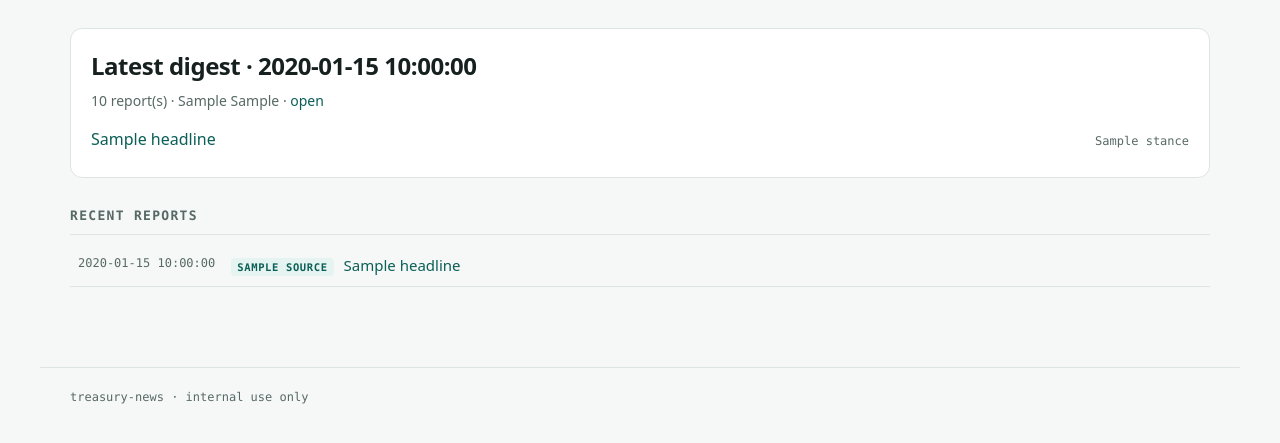
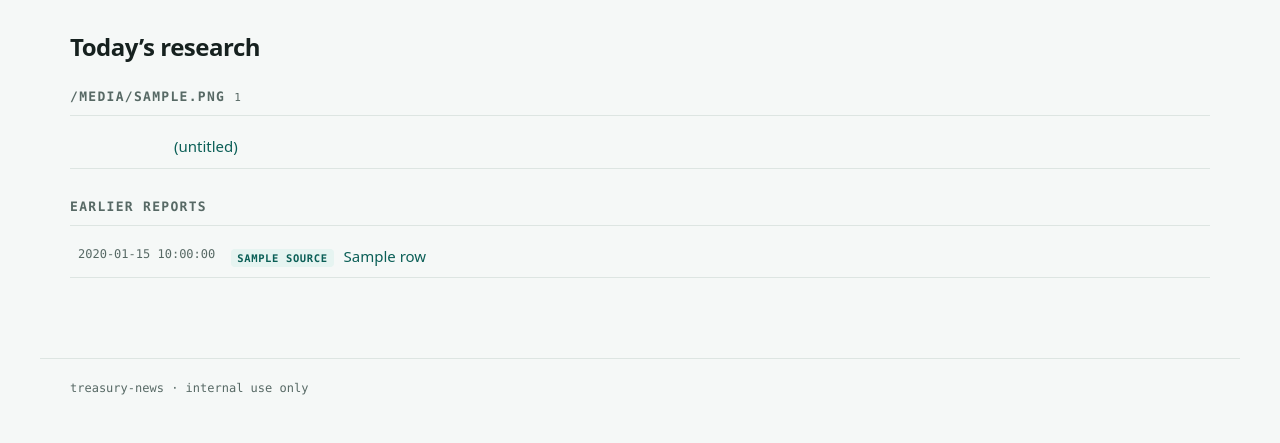
Before and after one commit to emrekartal00/treasury-news, a Flask app: template webapp/templates/index.html in a window 1280 px wide. Shown: the part 61-504 px from the top of the page. Run offline with Flask 3, Linux system fonts and the light colour scheme; the template is opened without the code that fills it: most values are stand-ins (such as "Sample title", 1, 10 or a date in 2020).

Commit message:
webapp: homepage = today's reports grouped by source
- index top: today's reports (publication_date = DB current date) grouped by
  source, newest first, with publication dates and the report's own heading
- lists show reports.title (not the AI summary one-liner); 'Earlier reports'
  below excludes today's to avoid duplication
- db.py: todays_by_source(); recent() returns the report heading, excludes today

Co-Authored-By: Claude Opus 4.8 <noreply@anthropic.com>

```diff
--- a/webapp/app.py
+++ b/webapp/app.py
@@ -22,10 +22,9 @@ def index():
         page = 1
     per = 25
     rows = db.recent(per, (page - 1) * per)
-    date = db.latest_digest_date()
-    digest = db.get_digest(date) if date else None
-    return render_template("index.html", rows=rows, page=page, has_next=len(rows) == per,
-                           digest=digest, digest_date=date)
+    today = db.todays_by_source() if page == 1 else {}  # today's block only on the first page
+    return render_template("index.html", rows=rows, page=page,
+                           has_next=len(rows) == per, today=today)
 
 
 @app.route("/search")
--- a/webapp/static/style.css
+++ b/webapp/static/style.css
@@ -49,6 +49,10 @@ td.pdf{text-align:right;width:48px;font-family:var(--mono);font-size:12px}
 .src{display:inline-block;font-family:var(--mono);font-size:10.5px;font-weight:700;
   letter-spacing:.06em;padding:1px 6px;border-radius:4px;background:var(--accent-soft);
   color:var(--accent);vertical-align:middle;margin-right:6px}
+.today{margin-bottom:10px}
+.src-group{margin:0 0 16px}
+.src-group h2{margin-top:22px}
+.src-group h2 .count{font-family:var(--mono);font-size:11px;font-weight:400;color:var(--muted)}
 .report .summary p{max-width:80ch}
 .report .summary ul{max-width:80ch}
 .tags{font-size:13px;color:var(--muted)}
--- a/webapp/templates/index.html
+++ b/webapp/templates/index.html
@@ -1,28 +1,32 @@
 {% extends "base.html" %}
 {% block content %}
-{% if digest %}
-<section class="digest">
-  <h1>Latest digest &middot; {{ digest_date }}</h1>
-  <p class="meta">
-    {{ digest.counts.total }} report(s)
-    {%- if digest.counts.by_stance %} &middot;
-      {% for k, v in digest.counts.by_stance.items() %}{{ k }} {{ v }}{% if not loop.last %}, {% endif %}{% endfor %}
-    {%- endif %}
-    &middot; <a href="{{ url_for('digest', date=digest_date) }}">open</a>
-  </p>
-  <ul class="items">
-    {% for it in digest['items'] %}
-    <li>
-      <a href="{{ url_for('report', rid=it.report_id) }}">{{ it.headline }}</a>
-      <span class="stance">{{ it.stance }}</span>
-    </li>
-    {% endfor %}
-  </ul>
+{% if today %}
+<section class="today">
+  <h1>Today&rsquo;s research</h1>
+  {% for src, items in today.items() %}
+  <div class="src-group">
+    <h2>{{ src|upper }} <span class="count">{{ items|length }}</span></h2>
+    <table class="reports">
+      <tbody>
+        {% for r in items %}
+        <tr>
+          <td class="date">{{ r.date or '' }}</td>
+          <td><a href="{{ url_for('report', rid=r.id) }}">{{ r.title or r.dhead or '(untitled)' }}</a></td>
+          <td class="pdf">{% if r.has_pdf %}<a href="{{ url_for('report_pdf', rid=r.id) }}">PDF</a>{% endif %}</td>
+        </tr>
+        {% endfor %}
+      </tbody>
+    </table>
+  </div>
+  {% endfor %}
 </section>
+{% elif page == 1 %}
+<h1>Today&rsquo;s research</h1>
+<p class="empty">No reports published today.</p>
 {% endif %}
 
 <section>
-  <h2>Recent reports</h2>
+  <h2>Earlier reports</h2>
   {% if rows %}
   <table class="reports">
     <tbody>
@@ -31,7 +35,7 @@
         <td class="date">{{ r.date or '' }}</td>
         <td>
           {% if r.source %}<span class="src">{{ r.source|upper }}</span>{% endif %}
-          <a href="{{ url_for('report', rid=r.id) }}">{{ r.headline or r.title or '(untitled)' }}</a>
+          <a href="{{ url_for('report', rid=r.id) }}">{{ r.title or r.dhead or '(untitled)' }}</a>
         </td>
         <td class="pdf">{% if r.has_pdf %}<a href="{{ url_for('report_pdf', rid=r.id) }}">PDF</a>{% endif %}</td>
       </tr>
@@ -43,7 +47,7 @@
     {% if has_next %}<a href="?page={{ page + 1 }}">Older &rarr;</a>{% endif %}
   </nav>
   {% else %}
-  <p class="empty">No reports yet. Run the pipeline to populate the archive.</p>
+  <p class="empty">No earlier reports. Run the pipeline to populate the archive.</p>
   {% endif %}
 </section>
 {% endblock %}
```
Also changed, not shown: webapp/db.py (+27 -4 lines).
